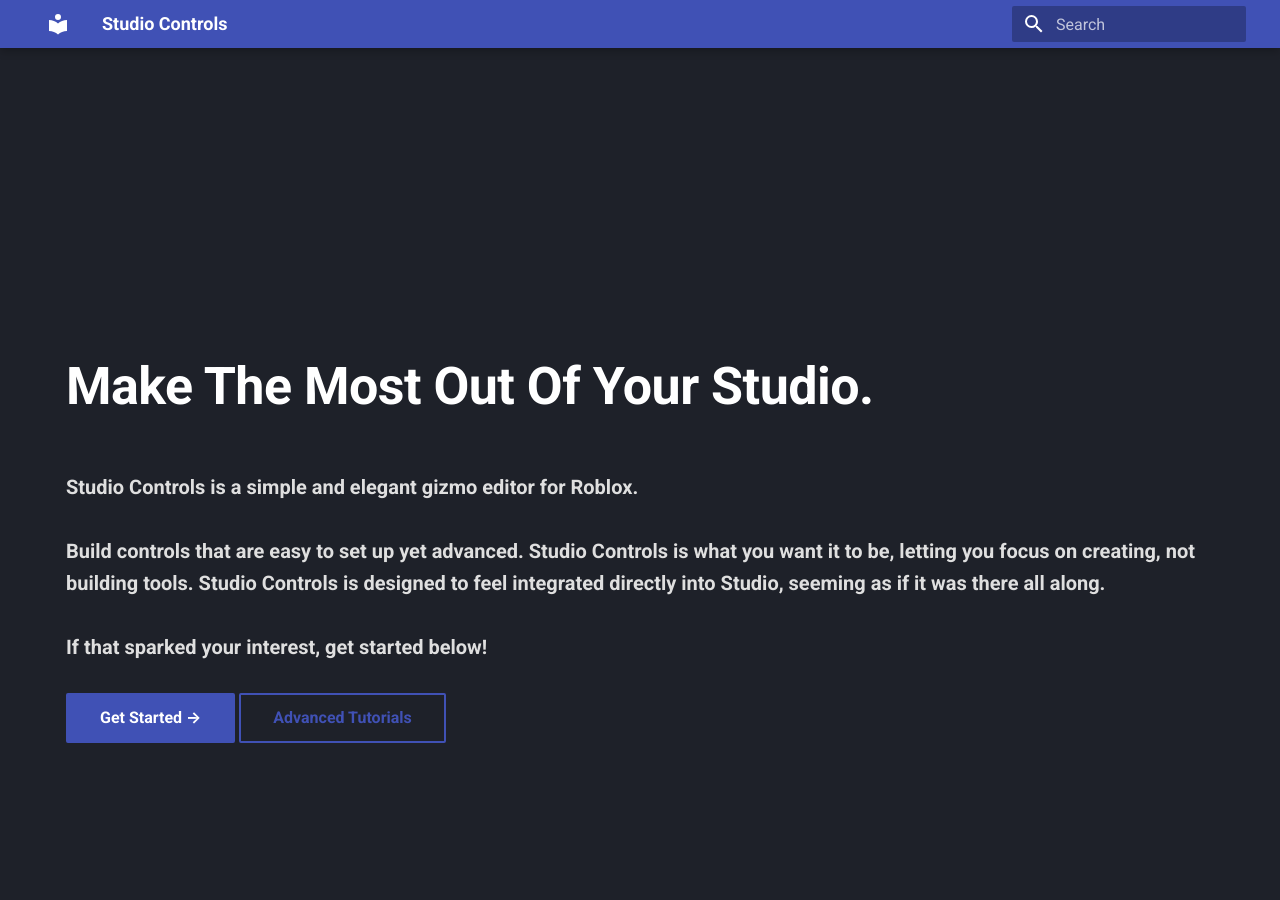
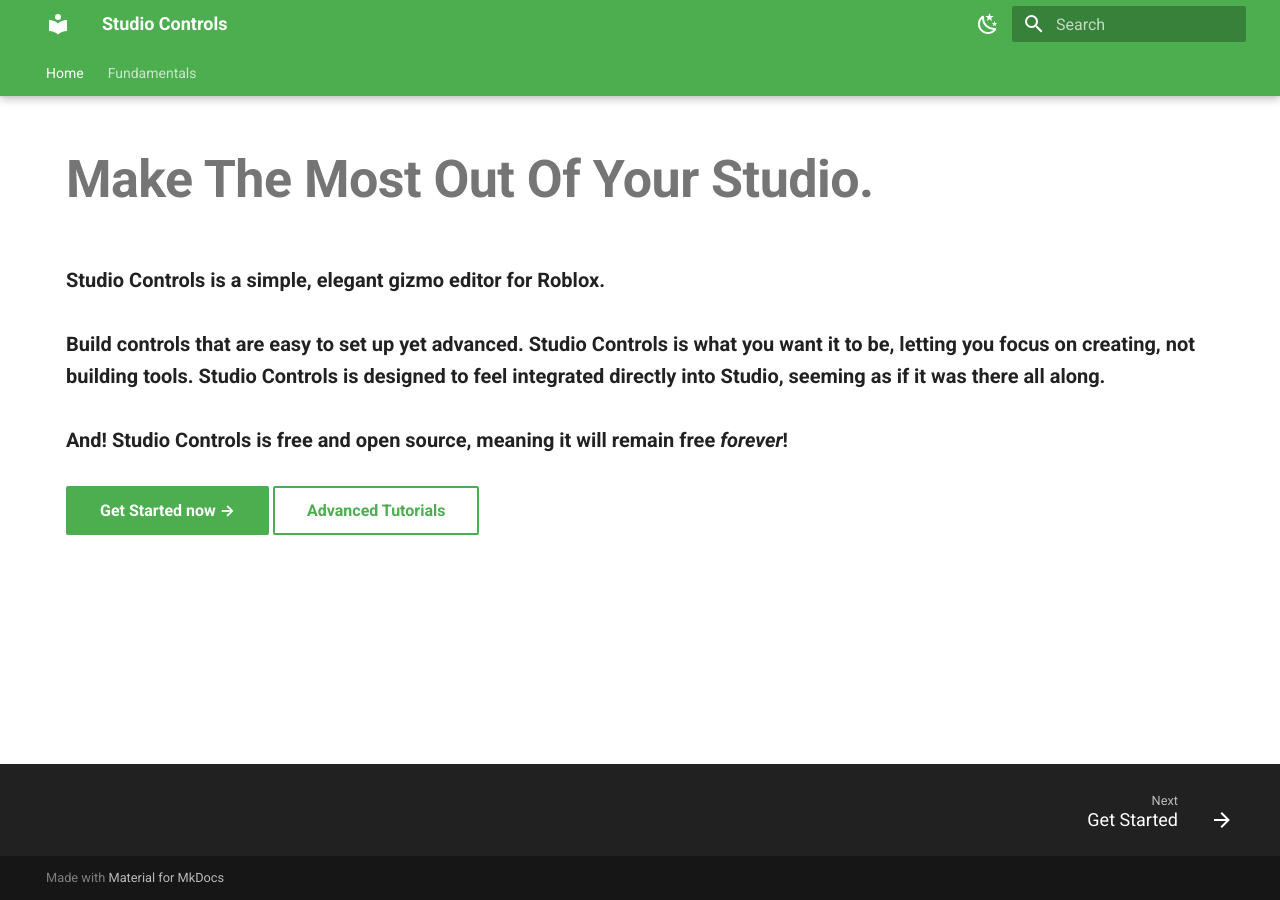
Before and after one commit to Judash399/Studio-Controls, an MkDocs documentation site: the page built from docs/index.md, in a window 1280 px wide and 900 px high. Built offline with MkDocs 1.6.1 and Material for MkDocs 9.7.7, drawn with Linux system fonts in a browser that asks for light colours.

Commit message:
Refactor docs and add controller theme support
Moved and updated documentation files for better organization, including new 'Fundamentals' section and improved landing page. Enhanced mkdocs.yml navigation and theme configuration. Added ControllerTheme module with color variants and dynamic theme support. Updated Settings utility to support ControllerTheme and improved reactivity. Minor style and layout adjustments in CSS and index.md.

```diff
--- a/docs/docsAssets/style.css
+++ b/docs/docsAssets/style.css
@@ -4,22 +4,19 @@
   text-align: left;
   font-size: 2.6rem;
   margin-bottom: 1rem;
-  color: rgb(255, 255, 255);
 }
 .md-content .landing-paragraph {
   text-align: left;
   font-weight: 600;
   font-size: 1rem;
-   color: rgb(223, 223, 223);
 }
 
 .landing-page-container {
   display: flex;
   flex-direction: column;
-  justify-content: center; /* centers vertically */
-  min-height: 100vh;       /* full viewport height */
-  text-align: center;
+  justify-content: center;
+  text-align: left;
   padding: 0 1rem;
   box-sizing: border-box;
-  gap: .5rem;             /* optional spacing between elements */
+  gap: .5rem;
 }
--- a/docs/index.md
+++ b/docs/index.md
@@ -6,14 +6,14 @@ hide:
 
 <div class="landing-page-container">
   <h1 class="landing-header">Make the Most Out of Your Studio.</h1>
-  <p class="landing-paragraph">Studio Controls is a simple and elegant gizmo editor for Roblox. <br> <br>
+  <p class="landing-paragraph">Studio Controls is a simple, elegant gizmo editor for Roblox. <br> <br>
     Build controls that are easy to set up yet advanced. Studio Controls is what you want it to be,
     letting you focus on creating, not building tools. Studio Controls is designed to feel integrated directly into Studio, seeming as if it was there all along.
-     <br> <br>
-    If that sparked your interest, get started below!
+    <br> <br>
+    And! Studio Controls is free and open source, meaning it will remain free <em>forever</em>!
   </p>
-  <div class="md-typeset" style="text-align: left;">
-    <a href="Intro%20Tutorials/Downloading/" class="md-button md-button--primary">Get Started &#8594;</a>
+  <div>
+    <a href="Fundamentals/Get%20Started/" class="md-button md-button--primary">Get Started now &#8594;</a>
     <a href="Intro%20Tutorials/Downloading/" class="md-button">Advanced Tutorials</a>
   </div>
 </div>
--- a/mkdocs.yml
+++ b/mkdocs.yml
@@ -2,12 +2,35 @@ site_name: Studio Controls
 theme:
   name: material
   palette:
-    - toggle:
-      scheme: slate
+  - scheme: default   # Light mode
+    primary: green
+    accent: light green
+    toggle:
+      icon: material/weather-night
+      name: Switch to dark mode
+
+  - scheme: slate     # Dark mode
+    primary: green
+    accent: deep orange
+    toggle:
+      icon: material/weather-sunny
+      name: Switch to light mode
+
   features:
-    - navigation.top
-    - header.autohide
-    - navigation.sections
+      - navigation.instant
+      - navigation.instant.prefetch
+      - navigation.instant.progress
+      - navigation.tabs
+      - navigation.tabs.sticky
+      - navigation.sections
+      - navigation.expand
+      - navigation.path
+      - navigation.indexes
+      - navigation.top
+      - navigation.footer
+      - header.autohide
+      - search.suggest
+      - search.highlight
   font:
     text: Roboto
     code: Roboto Mono
@@ -17,5 +40,8 @@ markdown_extensions:
 extra_css:
   - docsAssets/style.css
 
-extra_javascript:
-  - https://kit.fontawesome.com/YOUR_KIT_CODE.js
+nav:
+  - Home: index.md
+  - Fundamentals:
+      - Get Started: Fundamentals/get-started.md
+      - Your First Controller: Fundamentals/your-first-controller.md
```
Also changed, not shown: docs/Fundamentals/get-started.md (added, +42 -0 lines), docs/Fundamentals/your-first-controller.md (added, +1 -0 lines), docs/Intro Tutorials/Downloading.md (deleted, +0 -1 lines), docs/Intro Tutorials/Your First Controller.md (deleted), 3 other files.
